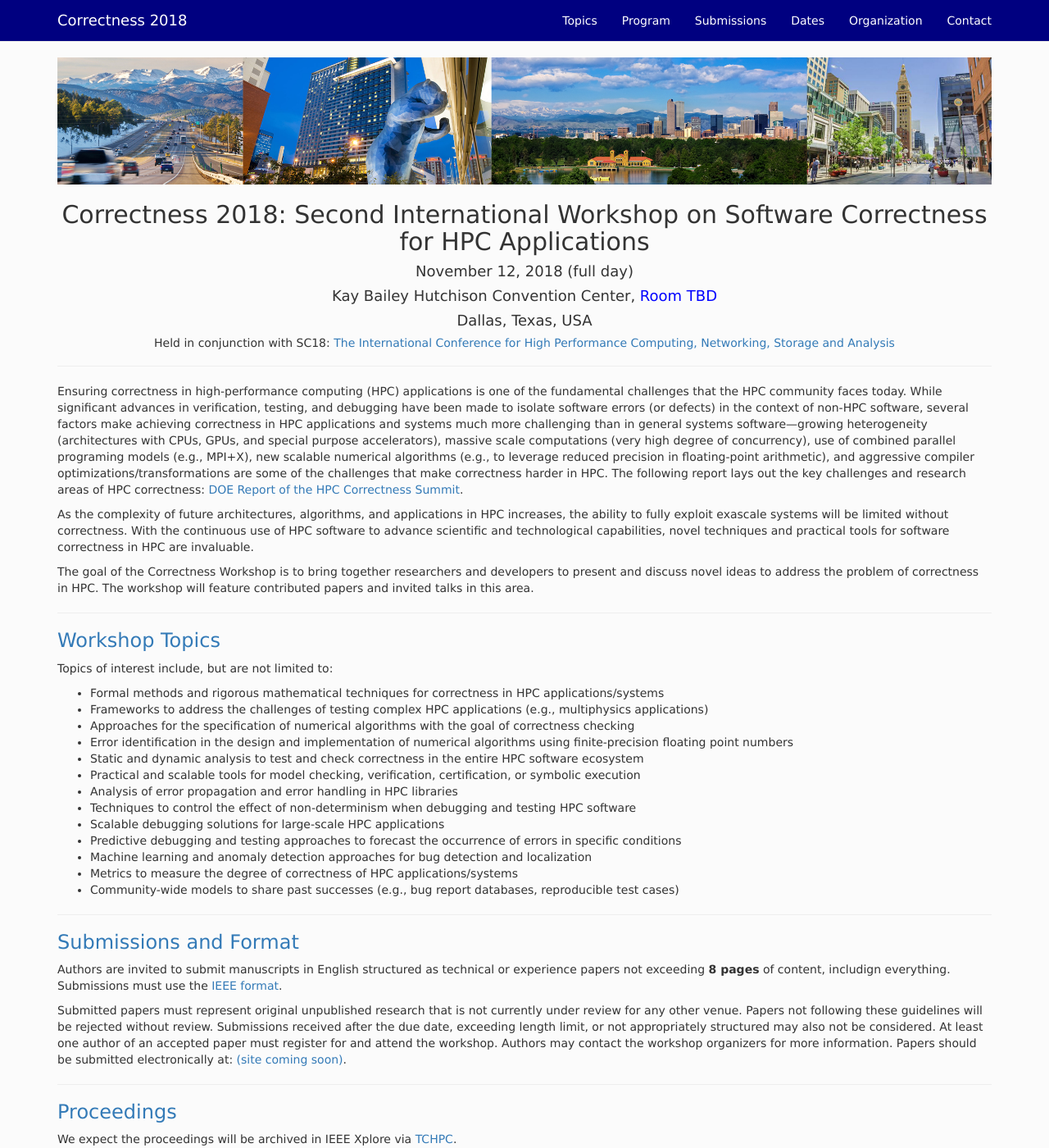
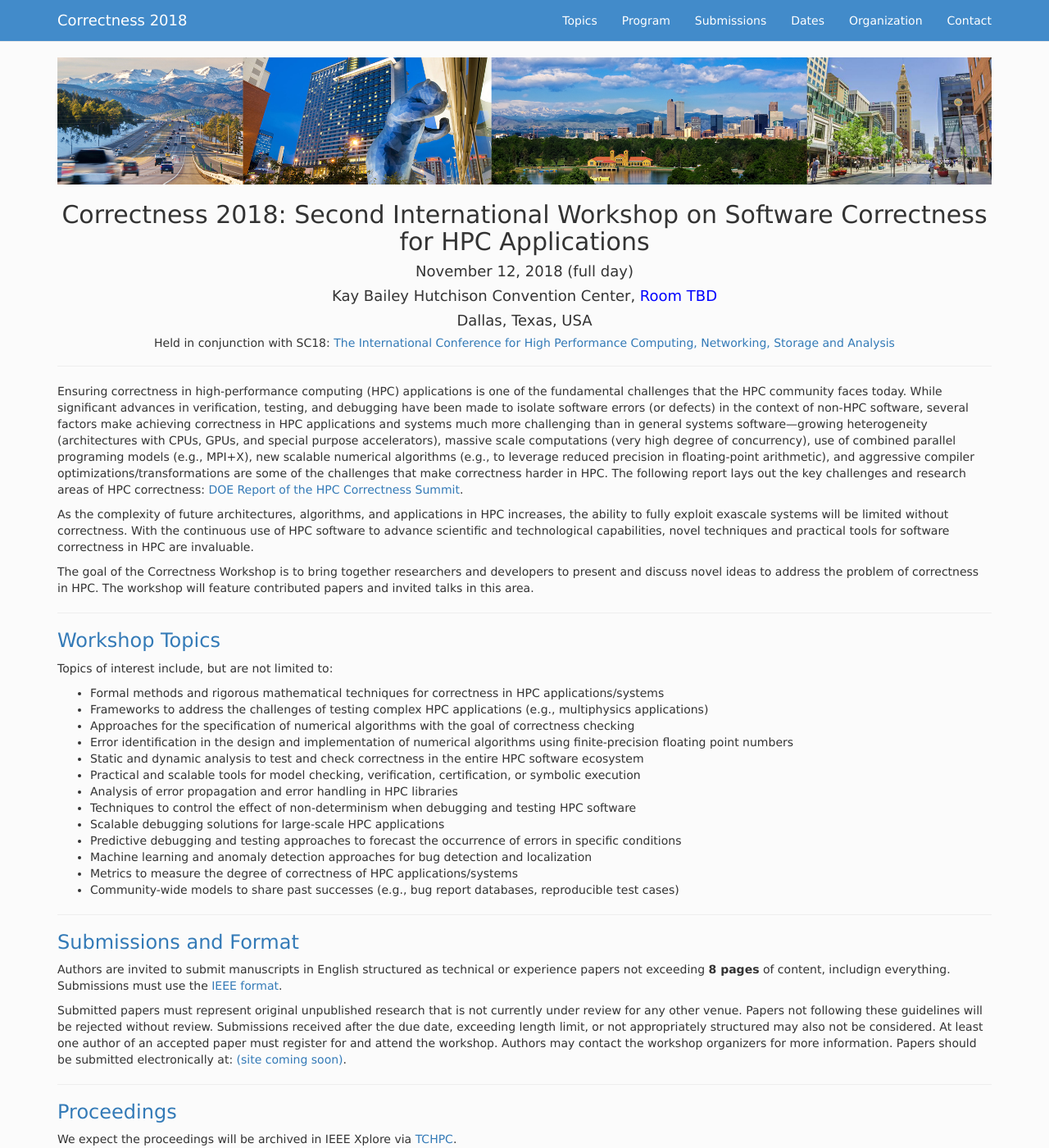
Before and after one commit to correctness-workshop/2018, a Jekyll site: the page built from index.md, in a window 1280 px wide and 1400 px high. Shown: the whole window at 82% size. Built offline with Jekyll 4.4.1, drawn with Linux system fonts in a browser that asks for light colours; nearby versions of some CDN libraries; the list of posts is cut into pages by our own code.

Commit message:
Update custom.css

```diff
--- a/assets/css/custom.css
+++ b/assets/css/custom.css
@@ -34,7 +34,7 @@ body {
 }
 /* ----------------------------------------------- */
 .navbar-default {
-  background-color: #000080;
+  background-color: #428bca;
 }
 .navbar-default .navbar-nav>li>a {
   color: white;
```
